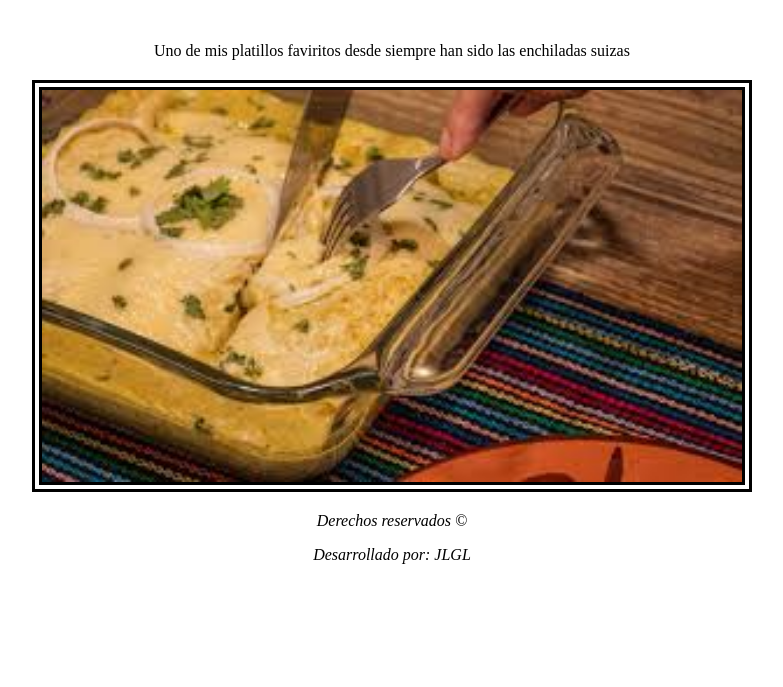
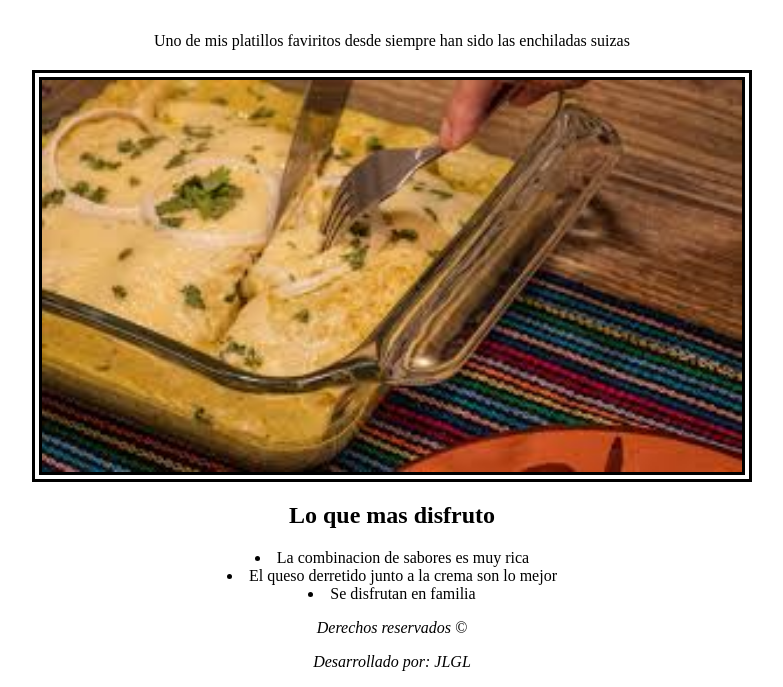
Before and after one commit to JoseGallegos25/Evidencia3, a plain HTML site: page comida.html in a window 1280 px wide. Shown: the part 131-818 px from the top of the page, without its empty margins (248-1031 px from the left). Drawn offline with Linux system fonts and the light colour scheme.

Commit message:
Ultima etiqueta

```diff
--- a/comida.html
+++ b/comida.html
@@ -18,10 +18,20 @@
         <a href="comida.html">COMIDA</a>
         <a href="dragon.html">DRAGON BALL</a>
     </nav>
+    <article>
     <main>
     <h1>COMIDA</h1>
     <p>Uno de mis platillos faviritos desde siempre han sido las enchiladas suizas</p>
     <img src="img/enchilada.jpg" alt="suiza">
+    <section>
+                <h2>Lo que mas disfruto</h2>
+                <dl>
+                    <li>La combinacion de sabores es muy rica</li>
+                    <li>El queso derretido junto a la crema son lo mejor</li>
+                    <li>Se disfrutan en familia</li>
+                </dl>
+            </section>
+    </article>
     </main>
     <aside></aside>
     <footer></footer>
```
